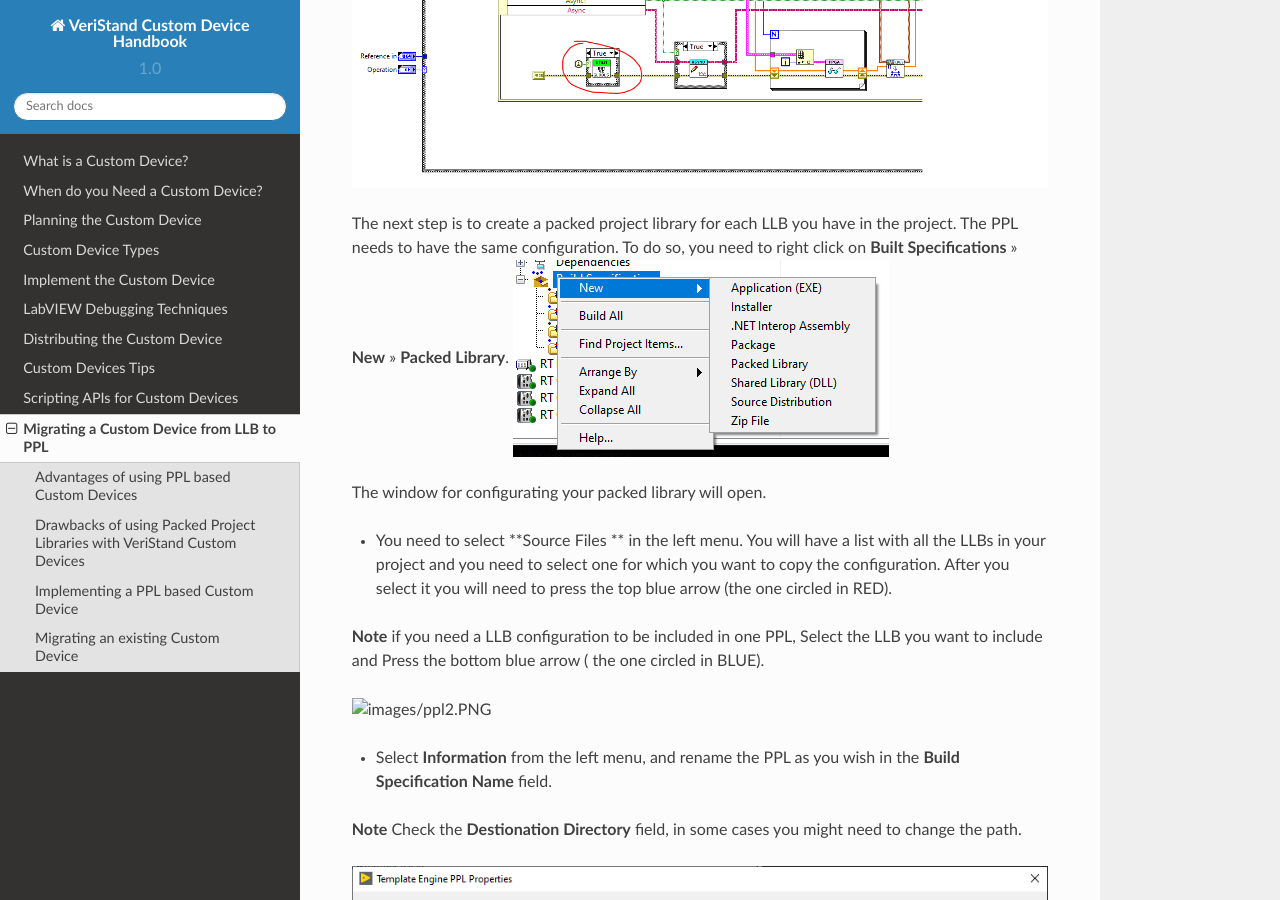
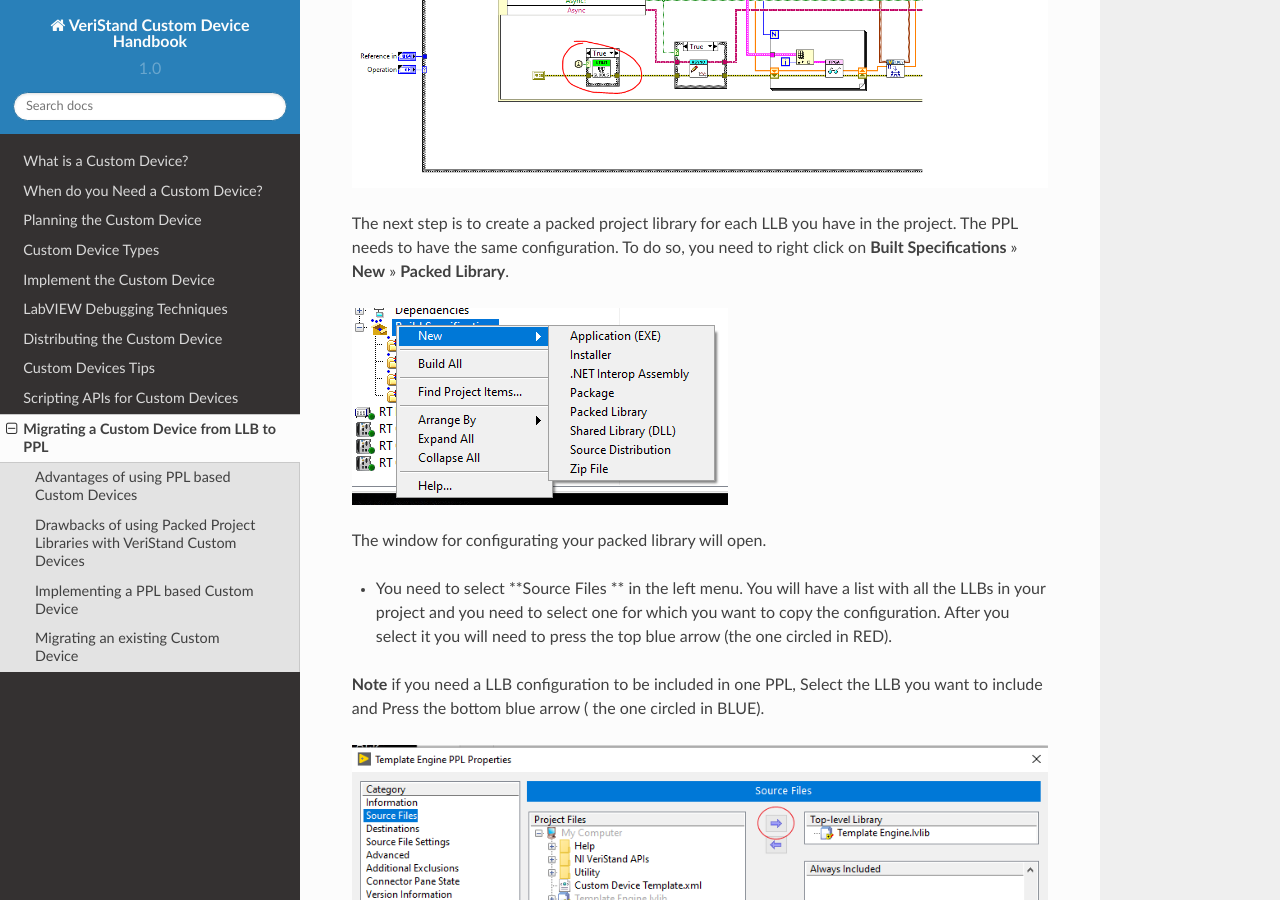
Before and after one commit to ni/niveristand-custom-device-handbook, a Sphinx documentation site: the page built from docs/Migrating_LLB_to_a_PPL_based_Custom_Device.md, in a window 1280 px wide and 900 px high, scrolled down 2839 px. Built offline with Sphinx 7.4.7 and the Read the Docs theme 2.0.0, drawn with Linux system fonts in a browser that asks for light colours; pages that are not in the unit, such as notebooks, are missing from menus.

Commit message:
And another one gone

```diff
--- a/docs/Migrating_LLB_to_a_PPL_based_Custom_Device.md
+++ b/docs/Migrating_LLB_to_a_PPL_based_Custom_Device.md
@@ -36,6 +36,7 @@
 ![](images/GlobalReference2.PNG)
 
 The next step is to create a packed project library for each LLB you have in the project. The PPL needs to have the same configuration. To do so, you need to right click on **Built Specifications** » **New** » **Packed Library**.
+
 ![](images/BuildSpecification2.PNG)
 
 The window for configurating your packed library will open.
@@ -43,7 +44,7 @@
 
 **Note** if you need a LLB configuration to be included in one PPL, Select the LLB you want to include and Press the bottom blue arrow ( the one circled in BLUE).
 
-![](images/ppl2.PNG)
+![](images/ppl2.png)
 * Select **Information** from the left menu, and rename the PPL as you wish in the **Build Specification Name** field.
 
 **Note** Check the **Destionation Directory** field, in some cases you might need to change the path.
```
